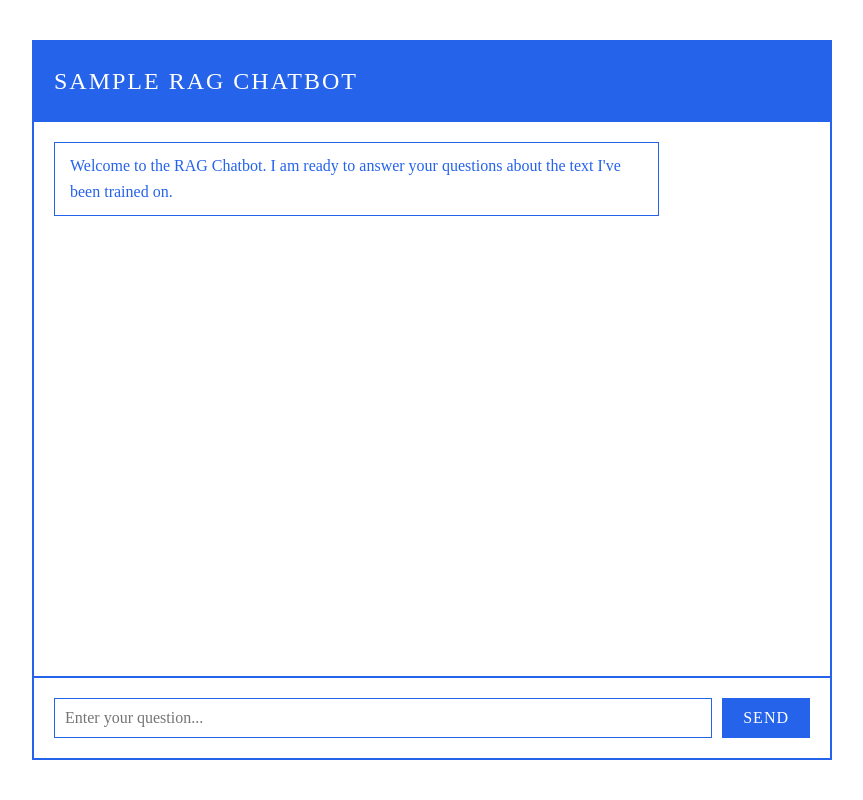
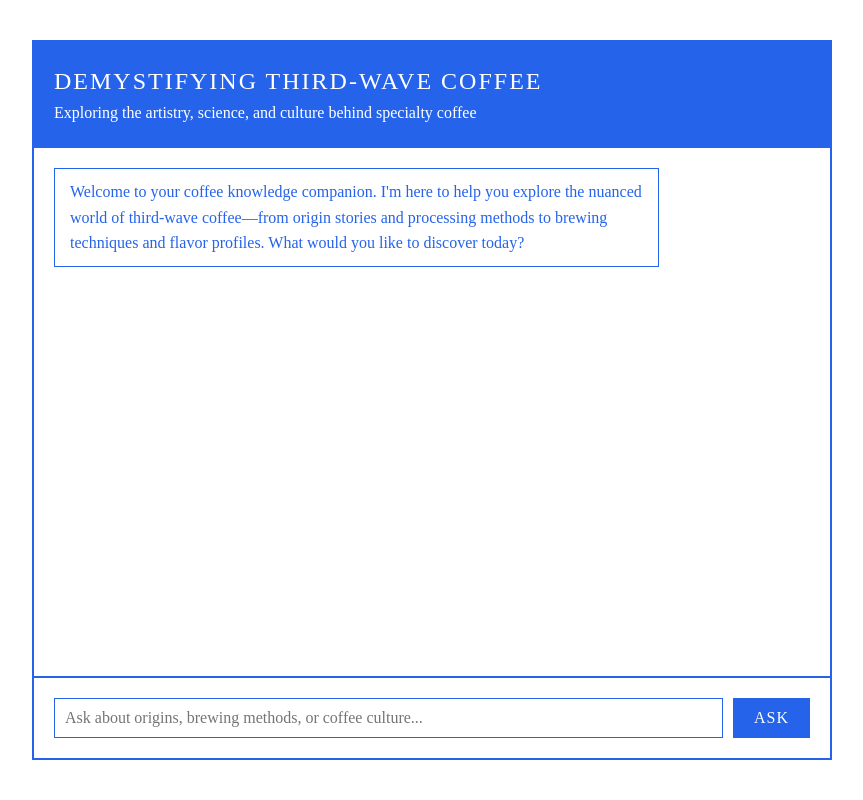
Before and after one commit to keithrivaltech/mistral-rag, a Flask app: page / in a window 1280 px wide. Shown: the whole page, without its empty margins (208-1071 px from the left). Run offline with Flask 3, Linux system fonts and the light colour scheme.

Commit message:
Update index.html
Update to coffee themed chatbot theming

```diff
--- a/templates/index.html
+++ b/templates/index.html
@@ -3,27 +3,32 @@
 <head>
     <meta charset="UTF-8">
     <meta name="viewport" content="width=device-width, initial-scale=1.0">
-    <title>SAMPLE RAG CHATBOT</title>
+    <title>Demystifying third-wave coffee</title>
+    <link href="https://fonts.googleapis.com/css2?family=Inter:wght@300;400;500;600;700&family=Crimson+Text:ital,wght@0,400;0,600;1,400&display=swap" rel="stylesheet">
     <link rel="stylesheet" href="{{ url_for('static', filename='css/style.css') }}">
 </head>
 <body>
     <div class="chat-container">
         <div class="chat-header">
-            <h1>SAMPLE RAG CHATBOT</h1>
+            <div class="header-content">
+                <h1>Demystifying third-wave coffee</h1>
+                <p class="header-subtitle">Exploring the artistry, science, and culture behind specialty coffee</p>
+            </div>
         </div>
         <div class="chat-messages" id="chat-messages">
             <div class="message bot">
-                Welcome to the RAG Chatbot. I am ready to answer your questions about the text I've been trained on.
+                <div class="message-content">
+                    Welcome to your coffee knowledge companion. I'm here to help you explore the nuanced world of third-wave coffee—from origin stories and processing methods to brewing techniques and flavor profiles. What would you like to discover today?
+                </div>
             </div>
         </div>
         <div class="chat-input">
             <form id="chat-form">
-                <input type="text" id="user-input" placeholder="Enter your question..." required>
-                <button type="submit">Send</button>
+                <input type="text" id="user-input" placeholder="Ask about origins, brewing methods, or coffee culture..." required>
+                <button type="submit">Ask</button>
             </form>
         </div>
     </div>
-
     <script>
         document.getElementById('chat-form').addEventListener('submit', async (e) => {
             e.preventDefault();
@@ -34,6 +39,7 @@
 
             // Disable the submit button while processing
             submitButton.disabled = true;
+            submitButton.textContent = 'Thinking...';
 
             // Add user message to chat
             addMessage(question, 'user');
@@ -66,7 +72,7 @@
                 if (data.context && data.context.length > 0) {
                     addMessage('Context used:', 'system');
                     data.context.forEach((chunk, index) => {
-                        addMessage(`Chunk ${index + 1}: ${chunk}`, 'system');
+                        addMessage(`Source ${index + 1}: ${chunk}`, 'system');
                     });
                 }
             } catch (error) {
@@ -75,6 +81,7 @@
             } finally {
                 // Re-enable the submit button
                 submitButton.disabled = false;
+                submitButton.textContent = 'Ask';
             }
         });
 
@@ -82,10 +89,30 @@
             const messagesDiv = document.getElementById('chat-messages');
             const messageDiv = document.createElement('div');
             messageDiv.className = `message ${type}`;
-            messageDiv.textContent = text;
+
+            const contentDiv = document.createElement('div');
+            contentDiv.className = 'message-content';
+            contentDiv.textContent = text;
+
+            messageDiv.appendChild(contentDiv);
             messagesDiv.appendChild(messageDiv);
             messagesDiv.scrollTop = messagesDiv.scrollHeight;
         }
+
+        // Auto-resize input
+        const userInput = document.getElementById('user-input');
+        userInput.addEventListener('input', function() {
+            this.style.height = 'auto';
+            this.style.height = Math.min(this.scrollHeight, 120) + 'px';
+        });
+
+        // Enter to submit, Shift+Enter for new line
+        userInput.addEventListener('keydown', function(e) {
+            if (e.key === 'Enter' && !e.shiftKey) {
+                e.preventDefault();
+                document.getElementById('chat-form').dispatchEvent(new Event('submit'));
+            }
+        });
     </script>
 </body>
 </html>
```
